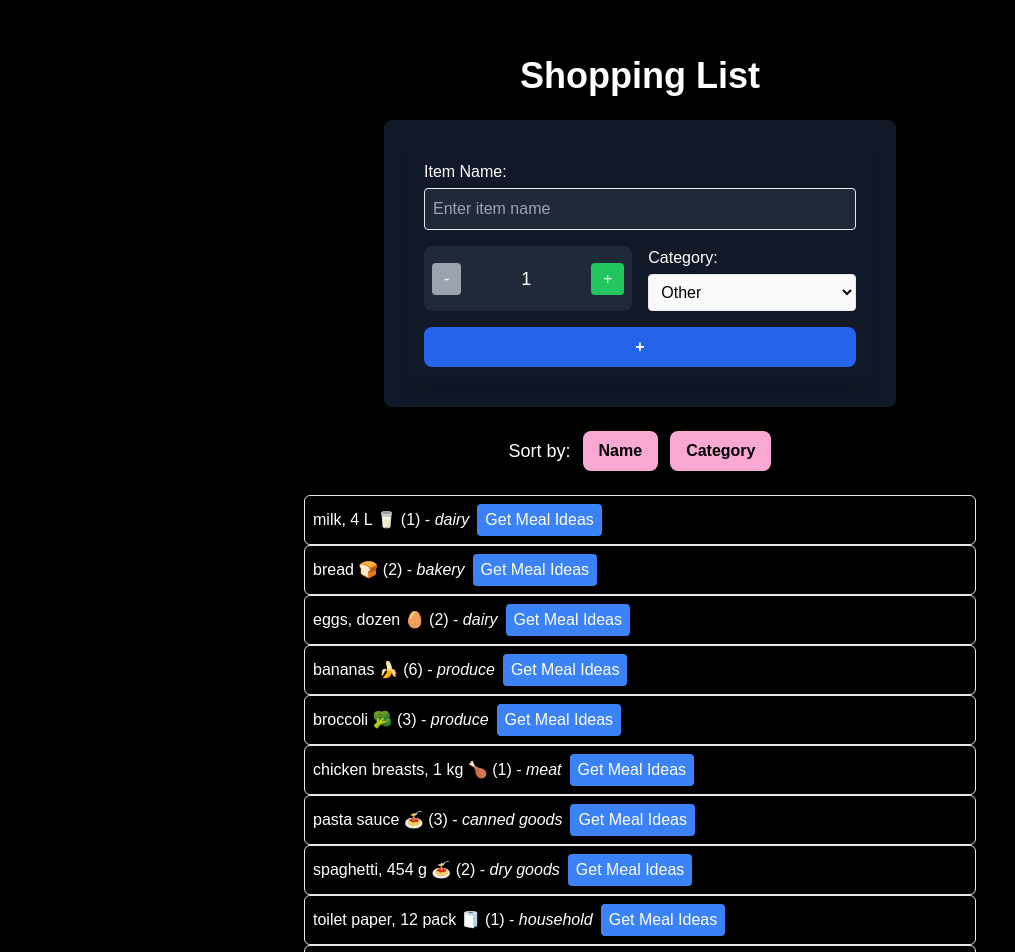
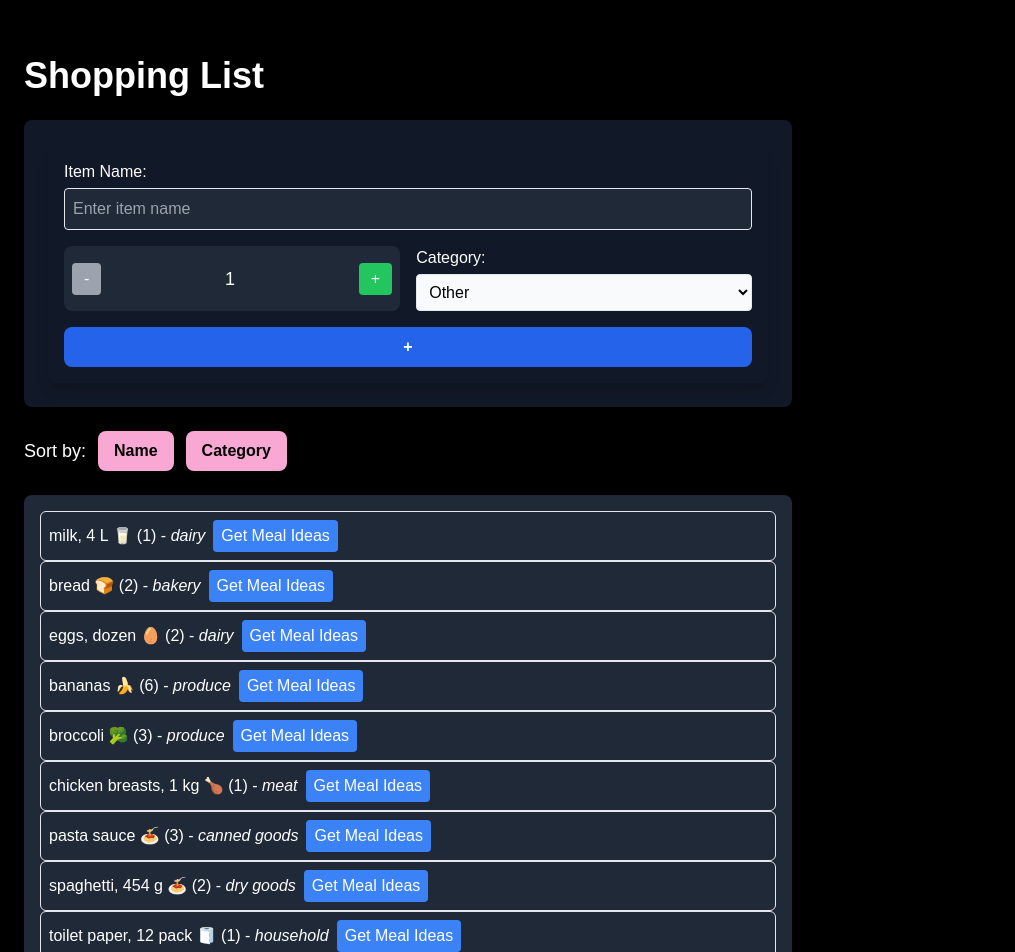
Before and after one commit to jasmit428/cprg306-assignments, a Next.js app: page /week-8 in a window 1280 px wide. Shown: the top 952 px of the page, without its empty margins (0-1015 px from the left). Built offline with nearby package versions, Linux system fonts and the light colour scheme.

Commit message:
updated code

```diff
--- a/app/week-8/item-list.js
+++ b/app/week-8/item-list.js
@@ -1,42 +1,10 @@
-// "use client";
-
-// import Item from "./item";
-
-// export default function ItemList({ items, sortBy }) {
-//   const sortedItems = [...items].sort((a, b) => {
-//     if (sortBy === "name") {
-//       return a.name.localeCompare(b.name);
-//     } else if (sortBy === "category") {
-//       return a.category.localeCompare(b.category);
-//     }
-//     return 0;
-//   });
-
-//   return (
-//     <ul className="mt-4 space-y-2">
-//       {sortedItems.map((item) => (
-//         <Item
-//           key={item.id}
-//           name={item.name}
-//           quantity={item.quantity}
-//           category={item.category}
-//         />
-//       ))}
-//     </ul>
-//   );
-// }
-
-
-
-
-
 import Item from "./item";
 
 export default function ItemList({ items, onItemSelect }) {
   return (
     <ul>
       {items.map((item, index) => (
-        <Item key={index} {...item} onSelect={onItemSelect} /> // ✅ Send clicked item
+        <Item key={index} {...item} onSelect={onItemSelect} />
       ))}
     </ul>
   );
--- a/app/week-8/page.js
+++ b/app/week-8/page.js
@@ -3,23 +3,26 @@
 import { useState } from "react";
 import NewItem from "./new-item";
 import ItemList from "./item-list";
+import MealIdeas from "./meal-ideas";
 import itemsData from "./items.json";
 
 export default function Page() {
   const [items, setItems] = useState(itemsData);
   const [sortBy, setSortBy] = useState("");
+  const [selectedIngredient, setSelectedIngredient] = useState(null);
 
   function handleAddItem(newItem) {
     setItems((prevItems) => [...prevItems, newItem]);
   }
 
   return (
-    <div className="bg-black min-h-screen p-6 text-white flex flex-col items-center">
-      {/* Header */}
+    <div className="bg-black min-h-screen p-6 text-white flex flex-col items-start">
+      <div className="flex w-full max-w-6xl gap-6">
+
+        <div className="w-2/3">
           <h1 className="text-4xl font-bold mt-8 mb-6">Shopping List</h1>
 
-      {/* New Item Section */}
-      <div className="bg-gray-900 p-6 rounded-lg shadow-lg w-full max-w-lg">
+          <div className="bg-gray-900 p-6 rounded-lg shadow-lg w-full">
             <NewItem onAddItem={handleAddItem} />
           </div>
 
@@ -40,9 +43,19 @@ export default function Page() {
             </button>
           </div>
 
-      {/* Item List */}
-      <div className="max-w-2xl w-full mt-6">
-        <ItemList items={items} sortBy={sortBy} />
+          {/* Shopping List Items */}
+          <div className="mt-6 bg-gray-800 p-4 rounded-lg shadow-lg">
+            <ItemList items={items} onItemSelect={setSelectedIngredient} />
+          </div>
+        </div>
+
+        {/* Meal ideas */}
+        {selectedIngredient && (
+          <div className="w-1/3 bg-gray-800 p-4 rounded-lg shadow-lg">
+            <h2 className="text-2xl font-bold mb-4">Meal Ideas</h2>
+            <MealIdeas ingredient={selectedIngredient} />
+          </div>
+        )}
       </div>
     </div>
   );
```
Lines whose indentation alone changed are shown as unchanged.
